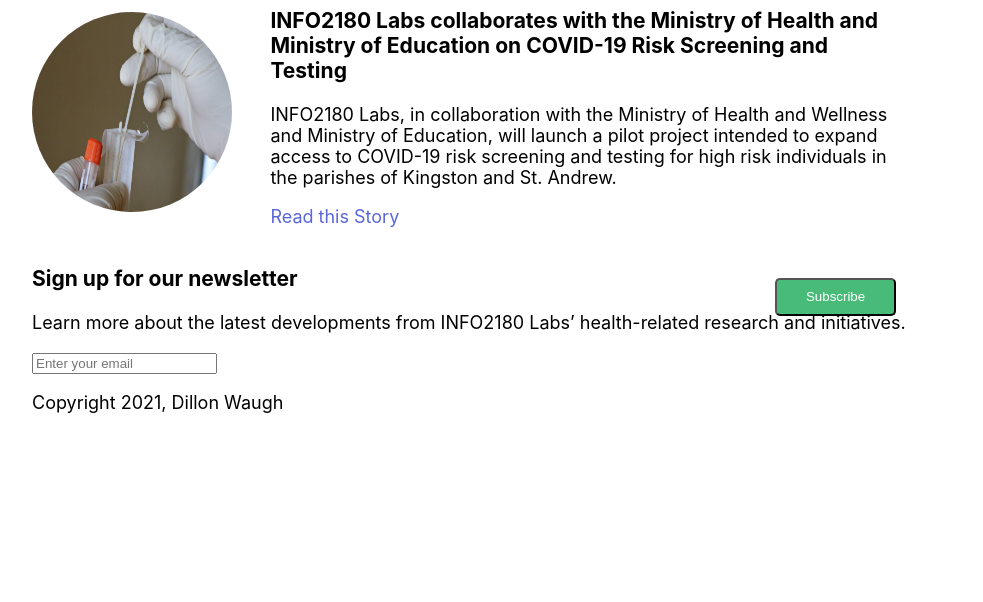
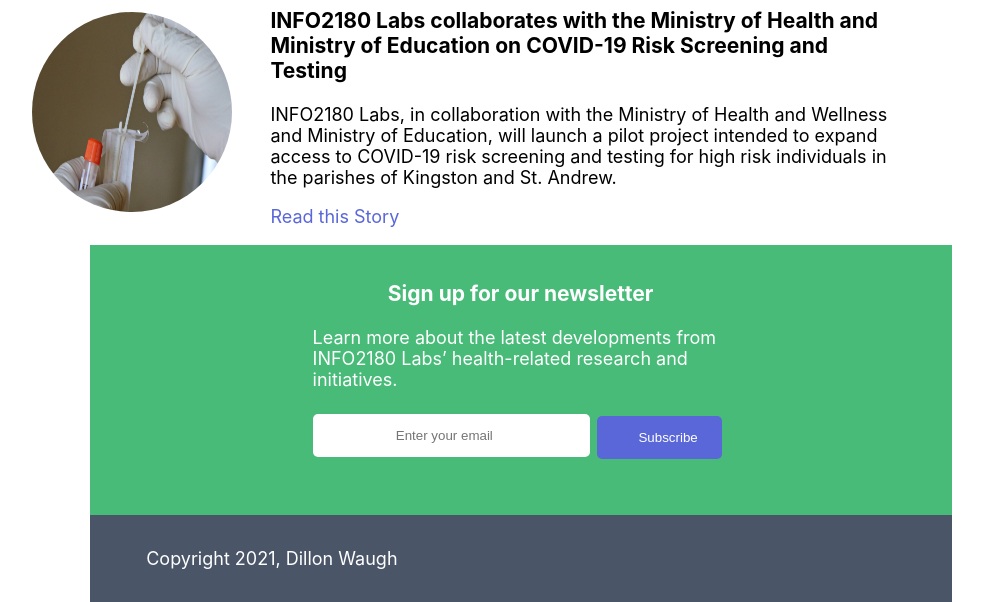
Before and after one commit to sv1nt733/info2180-project1, a plain HTML site: page index.html in a window 1280 px wide. Shown: the part 1511-2113 px from the top of the page, without its empty margins (128-1111 px from the left). Before the commit the page ends 1942 px from the top, so only its background shows below. Drawn offline with Linux system fonts and the light colour scheme.

Commit message:
Completes CSS

```diff
--- a/styles.css
+++ b/styles.css
@@ -178,7 +178,6 @@
 .article-body{
     font-size: var(--def-font-size);
     padding-right: 10%;
-
 }
 
 article img{
@@ -193,3 +192,64 @@
     display: flex;
     justify-content: space-around;
 }
+
+/* NEWSLETTER */
+
+.newsletter{
+    background-color: var(--about_more_newsletter-color);
+    color: var(--white);
+    height: 240px;
+    width: 65%;
+    padding: 15px;
+    margin-left: 17%;
+    justify-content: center;
+}
+
+.newsletter .container{
+    display: flex;
+    align-items: center;
+    flex-direction: column;
+}
+
+.newsletter p{
+    margin-top: 0;
+    margin-bottom: 4%;
+    width: 50%;
+}
+
+form{
+    display: grid;
+    grid-template-columns: 2fr 1fr;
+    width: 50%;
+}
+
+form input[type=email]{
+    width: 40%;
+    border-radius: var(--border-radius);
+    padding: 5% 30%;
+    border: none;
+    margin: -5% 5%;
+    margin-left: 0;
+}
+
+form button[type=submit]{
+    background-color: var(--navigation-hover_subscribe-color);
+    border-radius: var(--border-radius);
+    padding: 10% 30%;
+    border: none;
+    margin: -5% 5%;
+}
+
+/* FOOTER */
+
+footer{
+    background-color: var(--testing_footer-color);
+    color: var(--white);
+    padding: 15px;
+    width: 65%;
+    margin-left: 17%;
+}
+
+footer p{
+    margin-left: 5%;
+}
```
